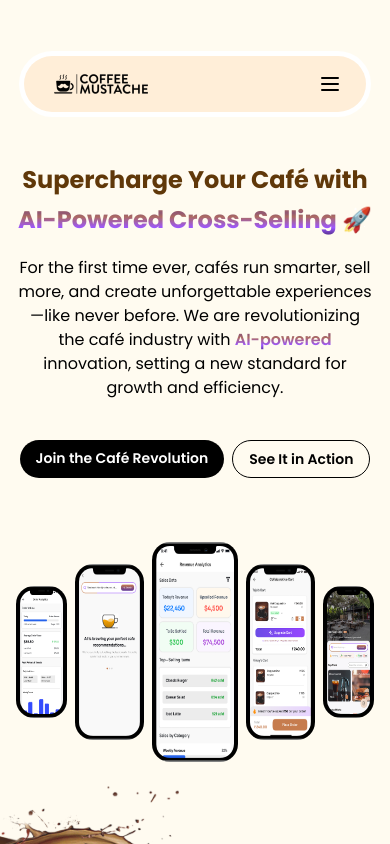
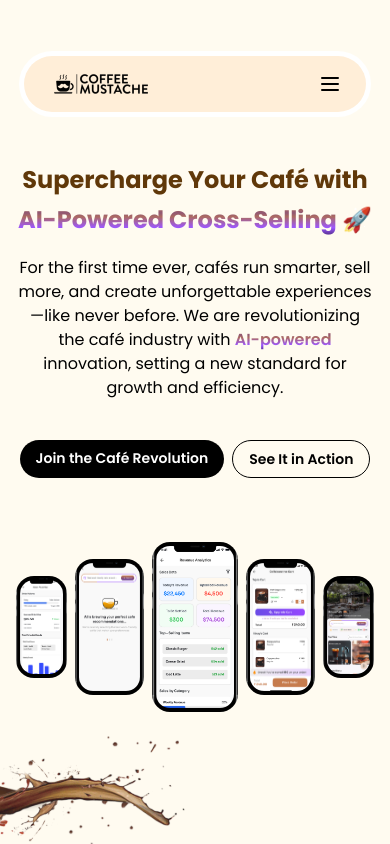
Before and after one commit to saiteja111997/CoffeeMustache, a React (Vite) app: page / in a window 390 px wide. Shown: the top 844 px of the page. Built offline with nearby package versions, Linux system fonts and the light colour scheme.

Commit message:
add phone css

```diff
--- a/src/components/hero-section.css
+++ b/src/components/hero-section.css
@@ -1,6 +1,6 @@
 :root {
-  --height-phone: 220px;
-  --width-phone: 140px;
+  --height-phone: 170px;
+  --width-phone: 110px;
 
   --height-laptop: 580px;
   --width-laptop: 280px;
```
